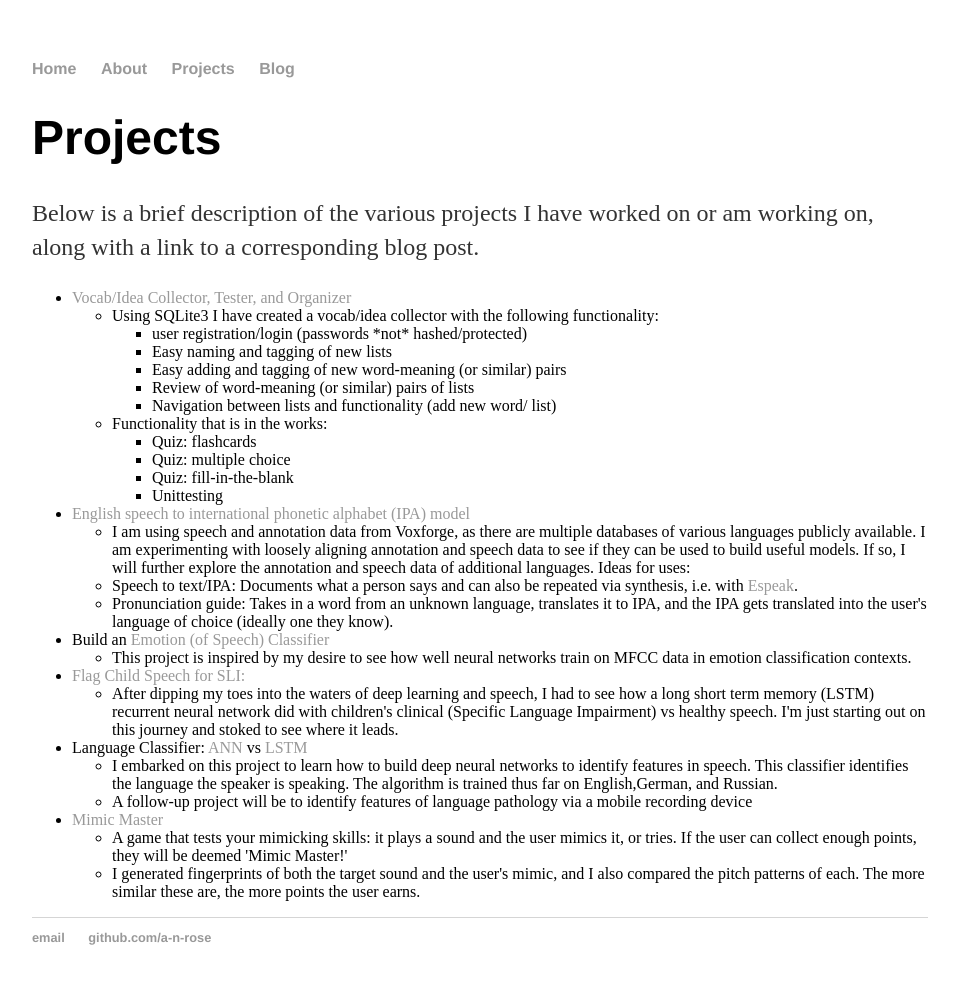
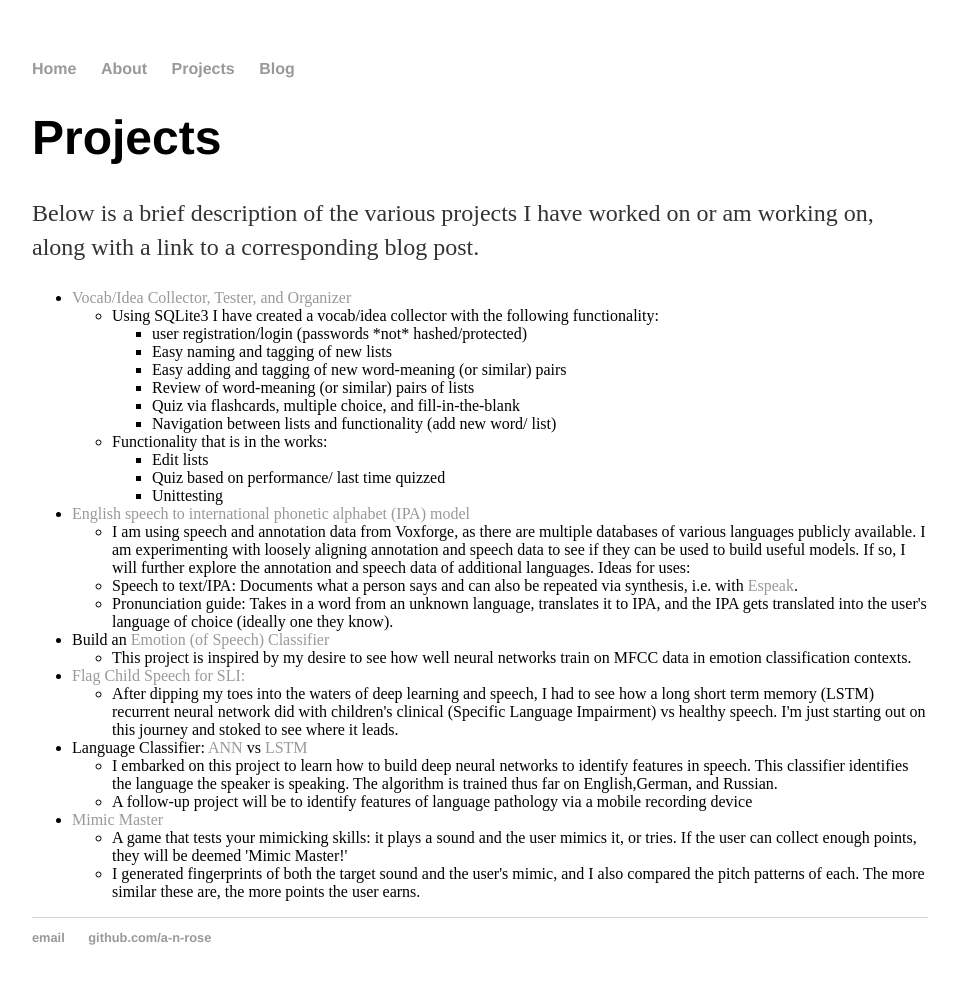
Before and after one commit to a-n-rose/a-n-rose.github.io, a Jekyll site: the page built from projects/index.html, in a window 1280 px wide. Shown: the whole page, without its empty margins (160-1118 px from the left). Built offline with Jekyll 4.4.1, drawn with Linux system fonts in a browser that asks for light colours.

Commit message:
updated projects page w first version of vocab app

```diff
--- a/projects/index.html
+++ b/projects/index.html
@@ -11,7 +11,7 @@ title: Aislyn's Projects
 
 
 
-				<li> <a href="/2018/11/01/vocab-app.html">Vocab/Idea Collector, Tester, and Organizer</a> </li>
+				<li> <a href="/2018/11/05/personal-vocab-app.html">Vocab/Idea Collector, Tester, and Organizer</a> </li>
 				<ul class="project_description">
 					<li>Using SQLite3 I have created a vocab/idea collector with the following functionality:
 					<ul>
@@ -23,17 +23,17 @@ title: Aislyn's Projects
                                             </li>
                                             <li>Review of word-meaning (or similar) pairs of lists
                                             </li>
+                                            <li>Quiz via flashcards, multiple choice, and fill-in-the-blank
+                                            </li>
                                             <li>Navigation between lists and functionality (add new word/ list)
                                             </li>
                                             </ul>
                                         </li>
 					<li>Functionality that is in the works:
 					<ul>
-                                            <li>Quiz: flashcards
+                                            <li>Edit lists
                                             </li>
-                                            <li>Quiz: multiple choice
-                                            </li>
-                                            <li>Quiz: fill-in-the-blank
+                                            <li>Quiz based on performance/ last time quizzed
                                             </li>
                                             <li>Unittesting
                                             </li>
```
